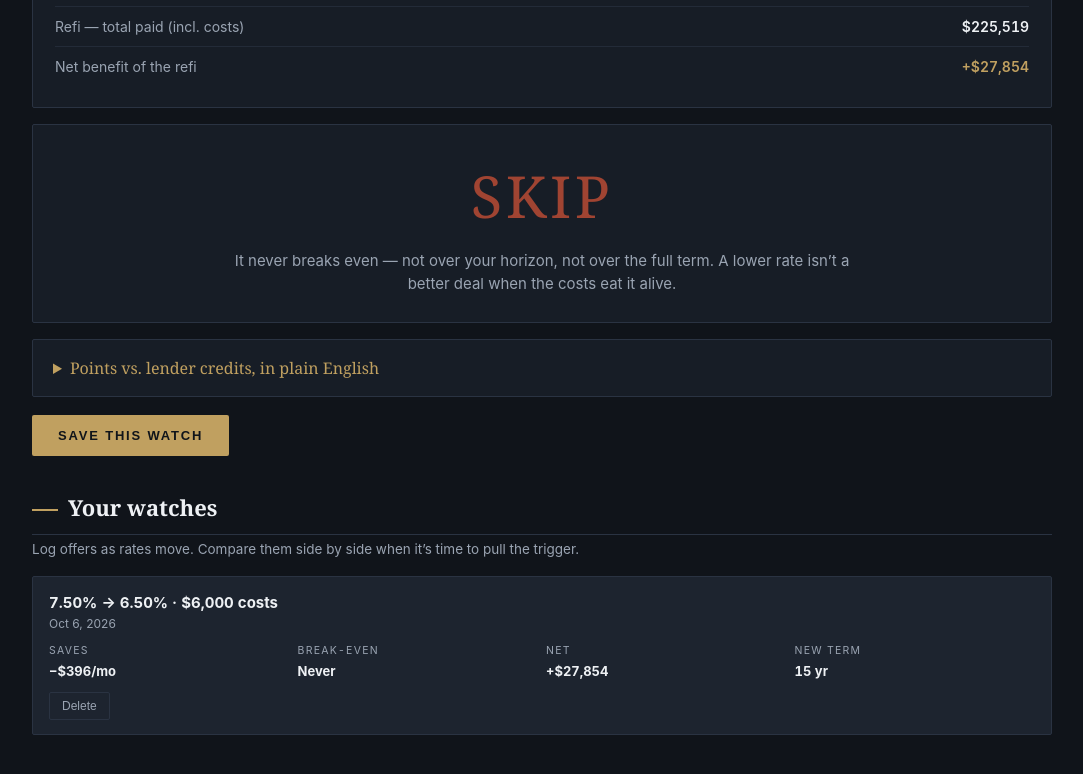
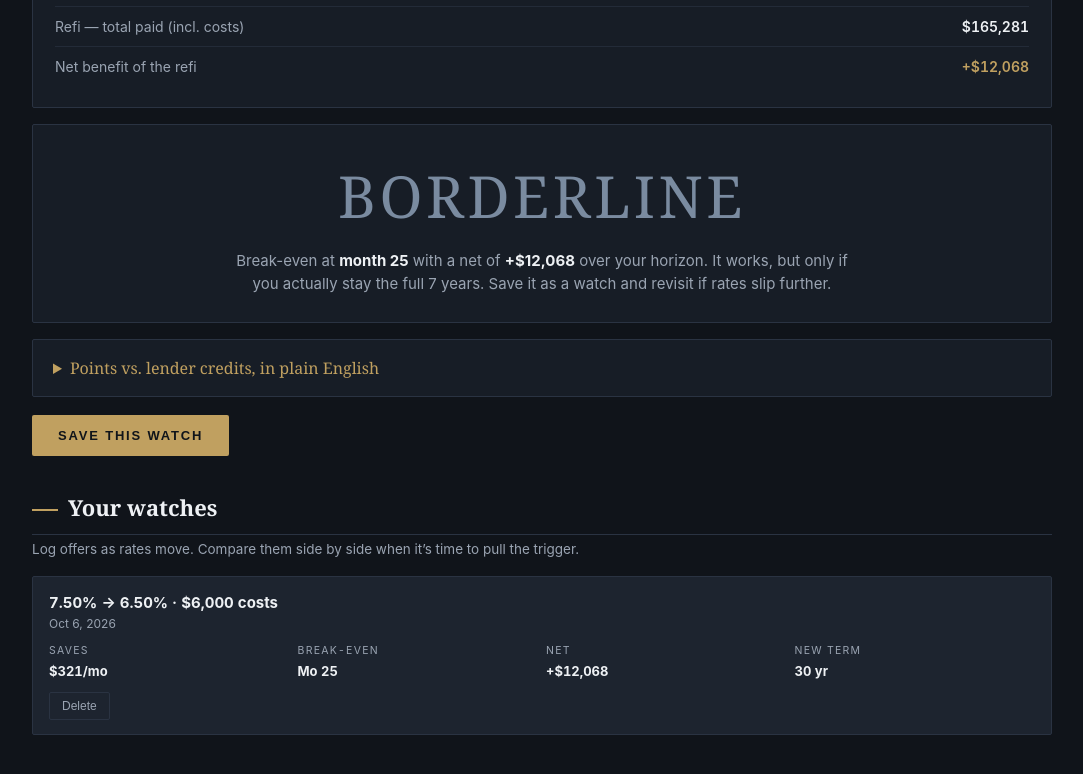
Before and after one commit to thebullbrew/refinance-break-even, a plain HTML site: page docs/index.html in a window 1280 px wide. Both pictures are taken after a click on the button "SAVE THIS WATCH". Shown: the part 1748-2522 px from the top of the page, without its empty margins (98-1181 px from the left). Drawn offline with Linux system fonts and the light colour scheme.

Commit message:
Fix break-even math: wealth-based month-by-month, horizon-aware verdicts

```diff
--- a/docs/index.html
+++ b/docs/index.html
@@ -128,7 +128,7 @@ footer a{color:var(--gold);}
     <div class="field"><label>New rate <span class="val num" id="v-newRate">6.50%</span></label>
       <input type="range" id="newRate" min="3" max="12" step="0.125" value="6.5"></div>
     <div class="field"><label>New term</label>
-      <select id="newTerm"><option value="360">30-year fixed</option><option value="240">20-year fixed</option><option value="180" selected>15-year fixed</option><option value="120">10-year fixed</option></select></div>
+      <select id="newTerm"><option value="360" selected>30-year fixed</option><option value="240">20-year fixed</option><option value="180">15-year fixed</option><option value="120">10-year fixed</option></select></div>
     <label class="toggle"><input type="checkbox" id="rollCosts"> Roll closing costs into the new loan</label>
     <label class="toggle"><input type="checkbox" id="noCost"> No-closing-cost refi (lender credit covers it all)</label>
   </div>
@@ -214,24 +214,20 @@ function readInputs(){
 }
 
 // Net benefit of refi after m months (positive = refi ahead), wealth-based.
+// Payments stop when each loan pays off — Math.min(m, term) is the fix that
+// makes shorter-term refis honest.
 function netBenefitAt(inp, m){
   var P1 = pmt(inp.bal, inp.r1, inp.n1);
   var principal = inp.roll ? inp.bal + inp.costs : inp.bal;
   var P2 = pmt(principal, inp.r2, inp.n2);
   var cashCosts = inp.roll ? 0 : inp.costs;
-  var oldPath = P1*m + balAfter(inp.bal, inp.r1, P1, m);
-  var newPath = P2*m + cashCosts + balAfter(principal, inp.r2, P2, m);
+  var oldPath = P1*Math.min(m, inp.n1) + balAfter(inp.bal, inp.r1, P1, m);
+  var newPath = P2*Math.min(m, inp.n2) + cashCosts + balAfter(principal, inp.r2, P2, m);
   return oldPath - newPath;
 }
-function breakEvenMonth(inp){
-  if(netBenefitAt(inp, inp.n2) < 0 && netBenefitAt(inp, inp.horizon) < 0) {
-    // check far out anyway (full new term)
-    if(netBenefitAt(inp, Math.max(inp.n1, inp.n2)) < 0) return -1;
-  }
-  var lo=0, hi=Math.max(inp.n1, inp.n2);
-  if(netBenefitAt(inp, hi) < 0) return -1;
-  while(lo < hi){ var mid=(lo+hi)>>1; if(netBenefitAt(inp, mid) >= 0) hi=mid; else lo=mid+1; }
-  return lo;
+function breakEvenMonth(inp, limit){
+  for(var m = 0; m <= limit; m++){ if(netBenefitAt(inp, m) >= 0) return m; }
+  return -1;
 }
 
 function render(){
@@ -253,27 +249,30 @@ function render(){
   var principal = inp.roll ? inp.bal + inp.costs : inp.bal;
   var P2 = pmt(principal, inp.r2, inp.n2);
   var save = P1 - P2;
-  var be = breakEvenMonth(inp);
+  var beH = breakEvenMonth(inp, inp.horizon);          // break-even inside your horizon
+  var beEver = breakEvenMonth(inp, Math.max(inp.n1, inp.n2)); // break-even ever
   var netH = netBenefitAt(inp, inp.horizon);
 
   $("o-save").textContent = (save<0?"−$":"$") + Math.abs(Math.round(save)).toLocaleString("en-US") + "/mo";
   $("o-pmts").textContent = fmt(P1)+"/mo now → "+fmt(P2)+"/mo after" + (inp.roll ? " (costs rolled in)" : "");
 
-  if(be < 0){
+  if(beH < 0 && beEver < 0){
     $("o-be").textContent = "Never";
-    $("o-beNote").textContent = "The refi never pays for itself — not even over the full term.";
-  } else if(be === 0){
+    $("o-beNote").textContent = "The refi never pays for itself — not in your horizon, not ever.";
+  } else if(beH < 0){
+    $("o-be").textContent = "Month " + beEver;
+    $("o-beNote").textContent = "It breaks even eventually — but after you\u2019ll have sold. Useless to you.";
+  } else if(beH === 0){
     $("o-be").textContent = "Month 1";
     $("o-beNote").textContent = "No closing costs — every month is gravy from day one.";
   } else {
-    $("o-be").textContent = "Month " + be;
-    var yrs = (be/12);
-    $("o-beNote").textContent = "Roughly " + (yrs<1 ? be+" months" : yrs.toFixed(1)+" years") + " until the savings repay the costs.";
+    $("o-be").textContent = "Month " + beH;
+    var yrs = (beH/12);
+    $("o-beNote").textContent = "Roughly " + (yrs<1 ? beH+" months" : yrs.toFixed(1)+" years") + " until the savings repay the costs.";
   }
 
-  var oldTot = P1*inp.horizon + 0; // payments only over horizon; remaining balance cancels in net
-  $("o-oldTotal").textContent = fmt(P1*inp.horizon);
-  $("o-newTotal").textContent = fmt(P2*inp.horizon + (inp.roll?0:inp.costs));
+  $("o-oldTotal").textContent = fmt(P1*Math.min(inp.horizon, inp.n1));
+  $("o-newTotal").textContent = fmt(P2*Math.min(inp.horizon, inp.n2) + (inp.roll?0:inp.costs));
   var netEl = $("o-net");
   netEl.textContent = fmtSigned(netH);
   netEl.style.color = netH >= 0 ? "var(--gold)" : "var(--bad)";
@@ -284,18 +283,18 @@ function render(){
   if(save <= 0 && netH <= 0){
     box.classList.add("skip"); word.textContent = "SKIP";
     why.innerHTML = "This refi <strong>raises</strong> your payment by "+fmt(-save)+"/mo and still loses "+fmt(-netH)+" over your horizon. The lender can keep this offer.";
-  } else if(be < 0){
+  } else if(beH < 0 && beEver < 0){
     box.classList.add("skip"); word.textContent = "SKIP";
-    why.innerHTML = "It never breaks even &mdash; not over your horizon, not over the full term. A lower rate isn&rsquo;t a better deal when the costs eat it alive.";
-  } else if(be > inp.horizon){
+    why.innerHTML = "It never breaks even &mdash; not in your horizon, not ever. A lower rate isn&rsquo;t a better deal when the costs eat it alive.";
+  } else if(beH < 0){
     box.classList.add("skip"); word.textContent = "SKIP";
-    why.innerHTML = "Break-even lands at month <strong>"+be+"</strong>, but you&rsquo;ll be out in "+inp.horizon+" months. You&rsquo;d hand the lender "+fmt(inp.roll?0:inp.costs)+" and leave before it pays you back.";
-  } else if(be <= 24){
+    why.innerHTML = "Break-even lands at month <strong>"+beEver+"</strong>, but you&rsquo;ll be out in "+inp.horizon+" months. You&rsquo;d hand the lender "+fmt(inp.roll?0:inp.costs)+" and leave before it pays you back.";
+  } else if(beH <= 24){
     box.classList.add("refi"); word.textContent = "REFI";
-    why.innerHTML = "Break-even in <strong>month "+be+"</strong> &mdash; inside two years &mdash; and you keep the loan "+inp.horizon+" months. Net gain: <strong>"+fmtSigned(netH)+"</strong>. Take the money.";
+    why.innerHTML = "Break-even in <strong>month "+beH+"</strong> &mdash; inside two years &mdash; and you keep the loan "+inp.horizon+" months. Net gain: <strong>"+fmtSigned(netH)+"</strong>. Take the money.";
   } else {
     box.classList.add("edge"); word.textContent = "BORDERLINE";
-    why.innerHTML = "Break-even at <strong>month "+be+"</strong> with a net of <strong>"+fmtSigned(netH)+"</strong> over your horizon. It works, but only if you actually stay the full "+(inp.horizon/12)+" years. Save it as a watch and revisit if rates slip further.";
+    why.innerHTML = "Break-even at <strong>month "+beH+"</strong> with a net of <strong>"+fmtSigned(netH)+"</strong> over your horizon. It works, but only if you actually stay the full "+(inp.horizon/12)+" years. Save it as a watch and revisit if rates slip further.";
   }
   renderWatches();
 }
@@ -310,7 +309,7 @@ function snapshot(inp){
   var principal=inp.roll?inp.bal+inp.costs:inp.bal;
   var P2=pmt(principal,inp.r2,inp.n2);
   return { bal:inp.bal, r1:inp.r1, r2:inp.r2, n2:inp.n2, costs:inp.costs,
-    save:Math.round(P1-P2), be:breakEvenMonth(inp), net:Math.round(netBenefitAt(inp,inp.horizon)) };
+    save:Math.round(P1-P2), be:breakEvenMonth(inp, inp.horizon), net:Math.round(netBenefitAt(inp,inp.horizon)) };
 }
 
 $("saveWatch").addEventListener("click", function(){
```
